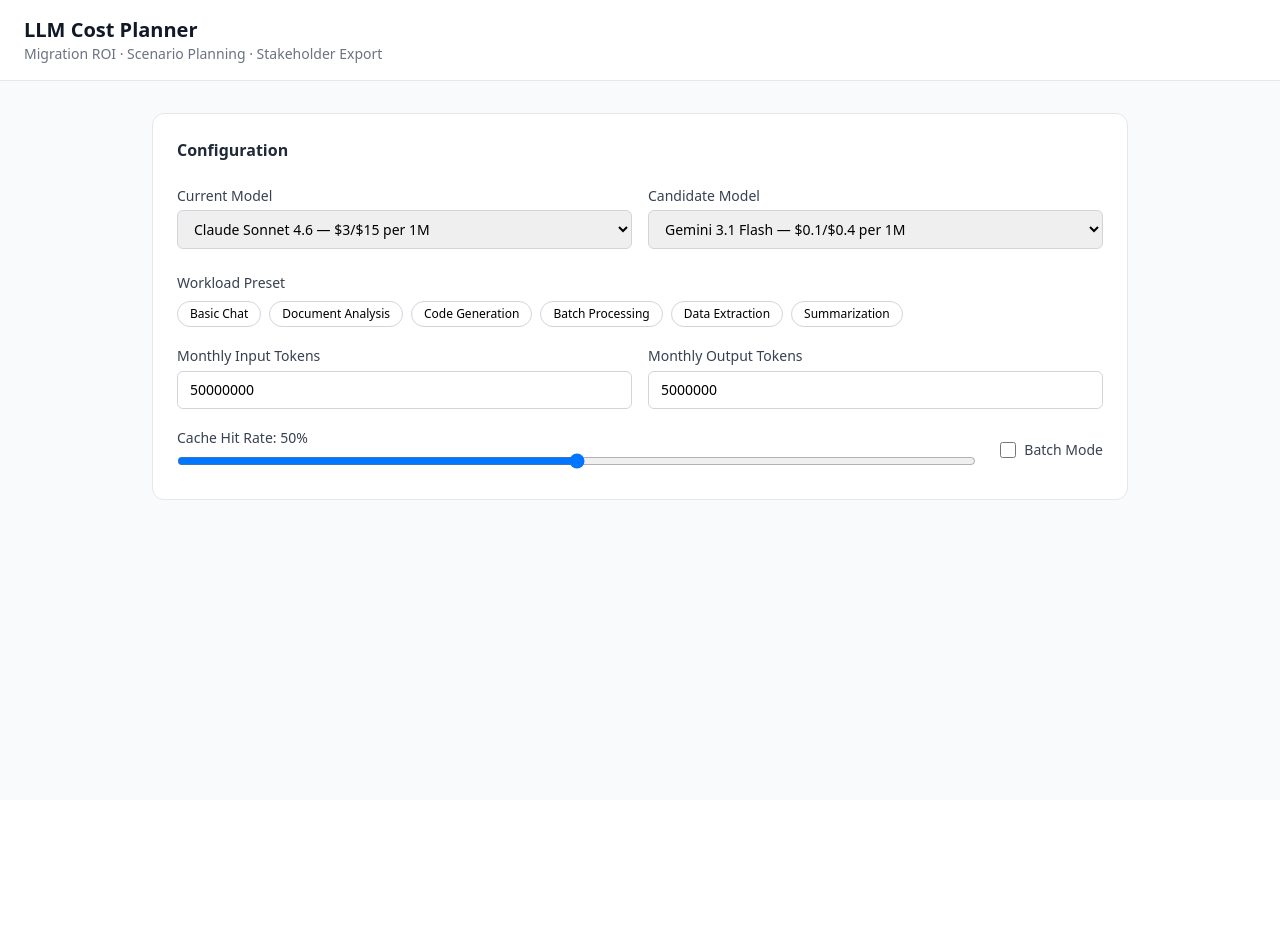
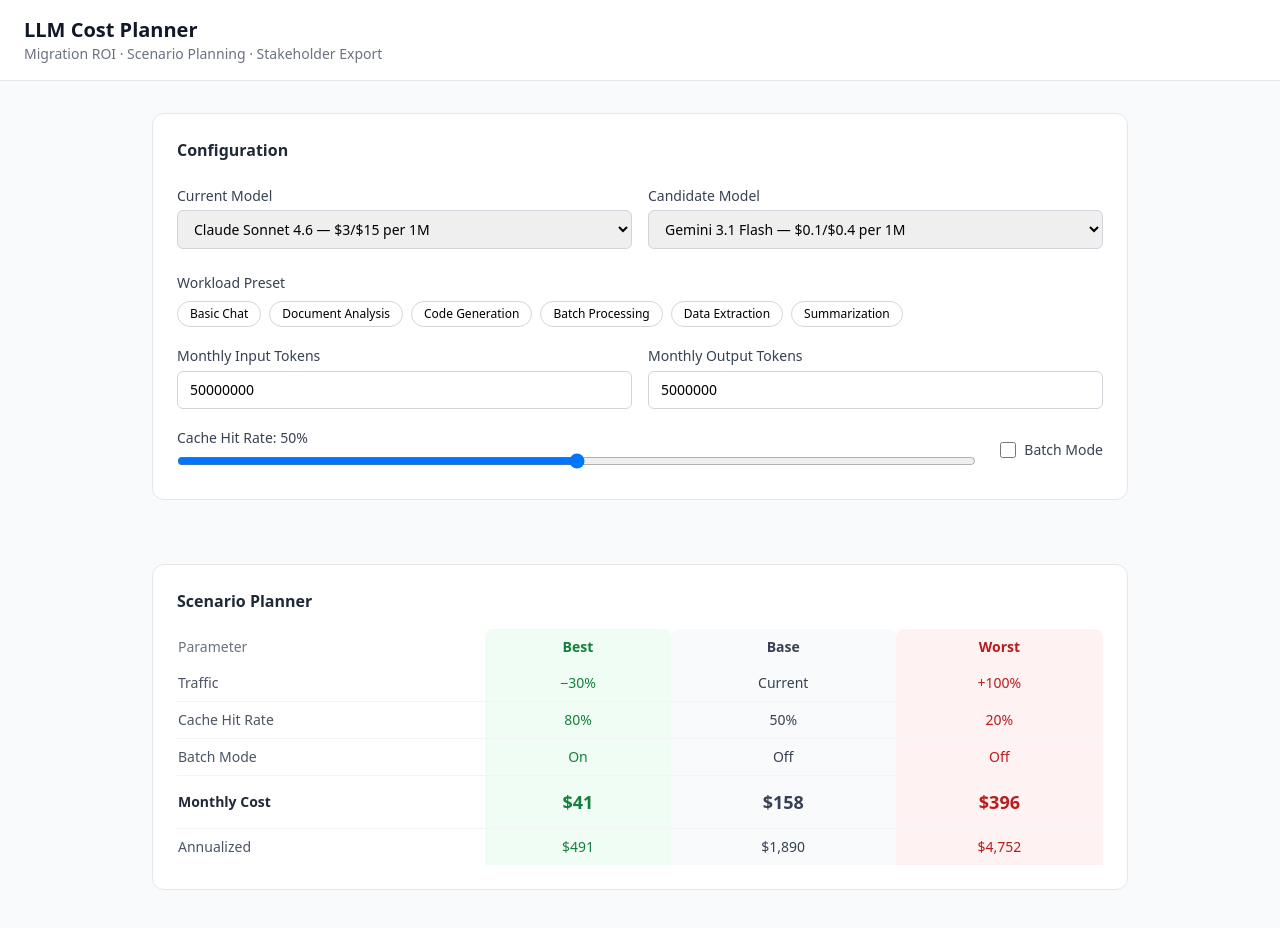
Before and after one commit to tayna99/token_simulator, a React (Vite) app: page / in a window 1280 px wide. Shown: the top 928 px of the page. Before the commit the page ends 800 px from the top, so only its background shows below. Built offline with nearby package versions, Linux system fonts and the light colour scheme.

Commit message:
feat: scenario planner with best/base/worst columns

```diff
--- a/src/App.tsx
+++ b/src/App.tsx
@@ -3,6 +3,7 @@
 import { type WorkloadPreset } from './data/presets'
 import { ModelSelector } from './components/ModelSelector'
 import { TokenInputs } from './components/TokenInputs'
+import { ScenarioPlanner } from './components/ScenarioPlanner'
 
 export interface SimState {
   currentModel: Model
@@ -67,9 +68,8 @@
           />
         </section>
 
-        {/* Feature panels — mounted by Tasks 5, 6, 7 in their respective worktrees */}
         <div id="migration-panel-mount" />
-        <div id="scenario-planner-mount" />
+        <ScenarioPlanner state={state} />
         <div id="summary-card-mount" />
       </main>
     </div>
--- /dev/null
+++ b/src/components/ScenarioPlanner/index.tsx
@@ -0,0 +1,113 @@
+// src/components/ScenarioPlanner/index.tsx
+import { calculateCost } from '../../lib/calculator'
+import type { SimState } from '../../App'
+
+interface ScenarioDef {
+  label: 'Best' | 'Base' | 'Worst'
+  trafficMultiplier: number
+  cacheHitRate: number
+  batchEnabled: boolean
+}
+
+const SCENARIOS: ScenarioDef[] = [
+  { label: 'Best',  trafficMultiplier: 0.7, cacheHitRate: 0.8, batchEnabled: true },
+  { label: 'Base',  trafficMultiplier: 1.0, cacheHitRate: 0.5, batchEnabled: false },
+  { label: 'Worst', trafficMultiplier: 2.0, cacheHitRate: 0.2, batchEnabled: false },
+]
+
+interface Props {
+  state: SimState
+}
+
+function fmt(n: number): string {
+  return '$' + n.toLocaleString('en-US', { minimumFractionDigits: 0, maximumFractionDigits: 0 })
+}
+
+export function ScenarioPlanner({ state }: Props) {
+  const results = SCENARIOS.map(s => ({
+    ...s,
+    result: calculateCost({
+      model: state.currentModel,
+      monthlyInputTokens: state.monthlyInputTokens * s.trafficMultiplier,
+      monthlyOutputTokens: state.monthlyOutputTokens * s.trafficMultiplier,
+      cacheHitRate: s.cacheHitRate,
+      batchEnabled: s.batchEnabled,
+    }),
+  }))
+
+  const colColors: Record<string, string> = {
+    Best:  'text-green-700 bg-green-50',
+    Base:  'text-gray-700 bg-gray-50',
+    Worst: 'text-red-700 bg-red-50',
+  }
+
+  return (
+    <section className="bg-white rounded-xl border border-gray-200 p-6">
+      <h2 className="text-base font-semibold text-gray-800 mb-4">Scenario Planner</h2>
+
+      <div className="overflow-x-auto">
+        <table className="w-full text-sm">
+          <thead>
+            <tr>
+              <th className="text-left text-gray-500 font-medium py-2 pr-4">Parameter</th>
+              {SCENARIOS.map(s => (
+                <th key={s.label} className={`text-center py-2 px-4 rounded-t-lg ${colColors[s.label]}`}>
+                  {s.label}
+                </th>
+              ))}
+            </tr>
+          </thead>
+          <tbody className="divide-y divide-gray-100">
+            <tr>
+              <td className="py-2 pr-4 text-gray-600">Traffic</td>
+              {SCENARIOS.map(s => (
+                <td key={s.label} className={`text-center py-2 px-4 ${colColors[s.label]}`}>
+                  {s.trafficMultiplier < 1
+                    ? `−${Math.round((1 - s.trafficMultiplier) * 100)}%`
+                    : s.trafficMultiplier === 1 ? 'Current'
+                    : `+${Math.round((s.trafficMultiplier - 1) * 100)}%`}
+                </td>
+              ))}
+            </tr>
+            <tr>
+              <td className="py-2 pr-4 text-gray-600">Cache Hit Rate</td>
+              {SCENARIOS.map(s => (
+                <td key={s.label} className={`text-center py-2 px-4 ${colColors[s.label]}`}>
+                  {Math.round(s.cacheHitRate * 100)}%
+                </td>
+              ))}
+            </tr>
+            <tr>
+              <td className="py-2 pr-4 text-gray-600">Batch Mode</td>
+              {SCENARIOS.map(s => (
+                <td key={s.label} className={`text-center py-2 px-4 ${colColors[s.label]}`}>
+                  {s.batchEnabled ? 'On' : 'Off'}
+                </td>
+              ))}
+            </tr>
+            <tr className="border-t-2 border-gray-300">
+              <td className="py-3 pr-4 font-semibold text-gray-800">Monthly Cost</td>
+              {results.map(r => (
+                <td
+                  key={r.label}
+                  data-testid="monthly-cost"
+                  className={`text-center py-3 px-4 font-bold text-lg ${colColors[r.label]}`}
+                >
+                  {fmt(r.result.monthlyCost)}
+                </td>
+              ))}
+            </tr>
+            <tr>
+              <td className="py-2 pr-4 text-gray-600">Annualized</td>
+              {results.map(r => (
+                <td key={r.label} className={`text-center py-2 px-4 ${colColors[r.label]}`}>
+                  {fmt(r.result.annualCost)}
+                </td>
+              ))}
+            </tr>
+          </tbody>
+        </table>
+      </div>
+    </section>
+  )
+}
```
Also changed, not shown: 1 other file (tests, documents, lock files or other folders).
